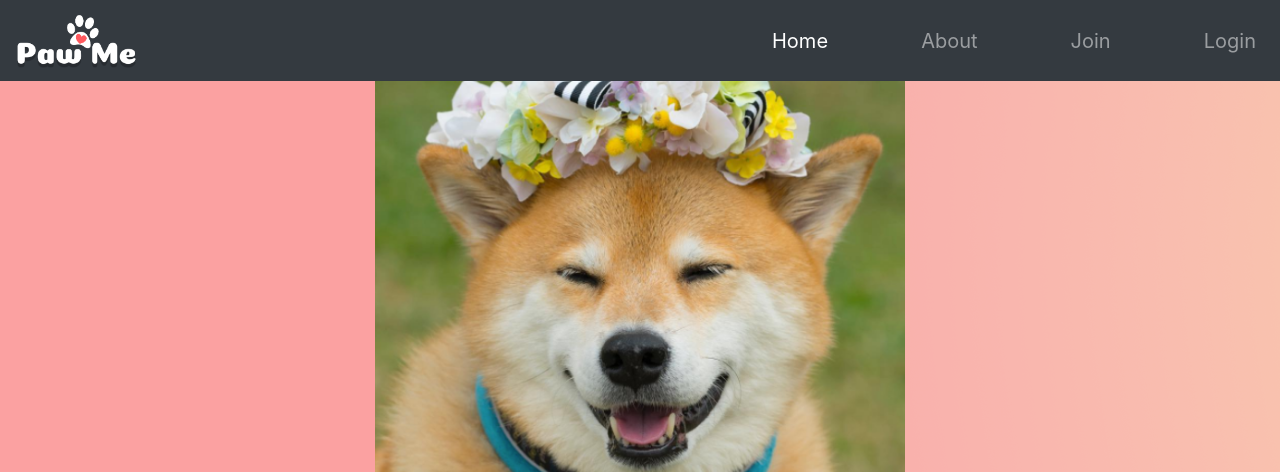
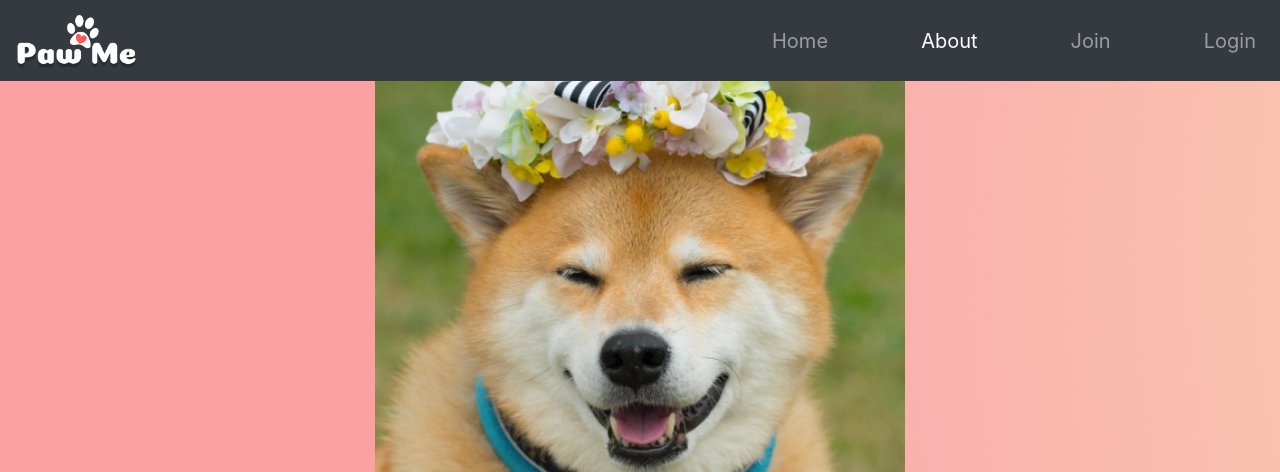
Before and after one commit to kchang8/cpsc349_project1, a PHP site: page /about.php in a window 1280 px wide. Shown: the top 472 px of the page. Run offline with PHP 8.4, Linux system fonts and the light colour scheme; some libraries are stand-ins or nearby versions.

Commit message:
edit the about php to fix the nav links

```diff
--- a/about.php
+++ b/about.php
@@ -29,10 +29,10 @@
                         <a href="home.php" class="nav-link">Home</a>
                     </li>
                     <li class="nav-item">
-                        <a href="#" class="nav-link">About</a>
+                        <a href="#" class="nav-link active">About</a>
                     </li>
                     <li class="nav-item">
-                        <a href="#" class="nav-link active">Paw Me!</a>
+                        <a href="paw.php" class="nav-link">Paw Me!</a>
                     </li>
                     <li class="nav-item">
                         <a href="#" class="nav-link">My PlayDates</a>
@@ -52,8 +52,8 @@
                     else {
                 ?>
                 <div class="navbar-nav text-right">
-                    <a href="landing.php" class="nav-item nav-link active">Home</a>
-                    <a href="#" class="nav-item nav-link">About</a>
+                    <a href="landing.php" class="nav-item nav-link">Home</a>
+                    <a href="#" class="nav-item nav-link active">About</a>
                     <a href="ownerSignup.php" class="nav-item nav-link">Join</a>
                     <a href="login.php" class="nav-item nav-link">Login</a>
                 </div>
```
